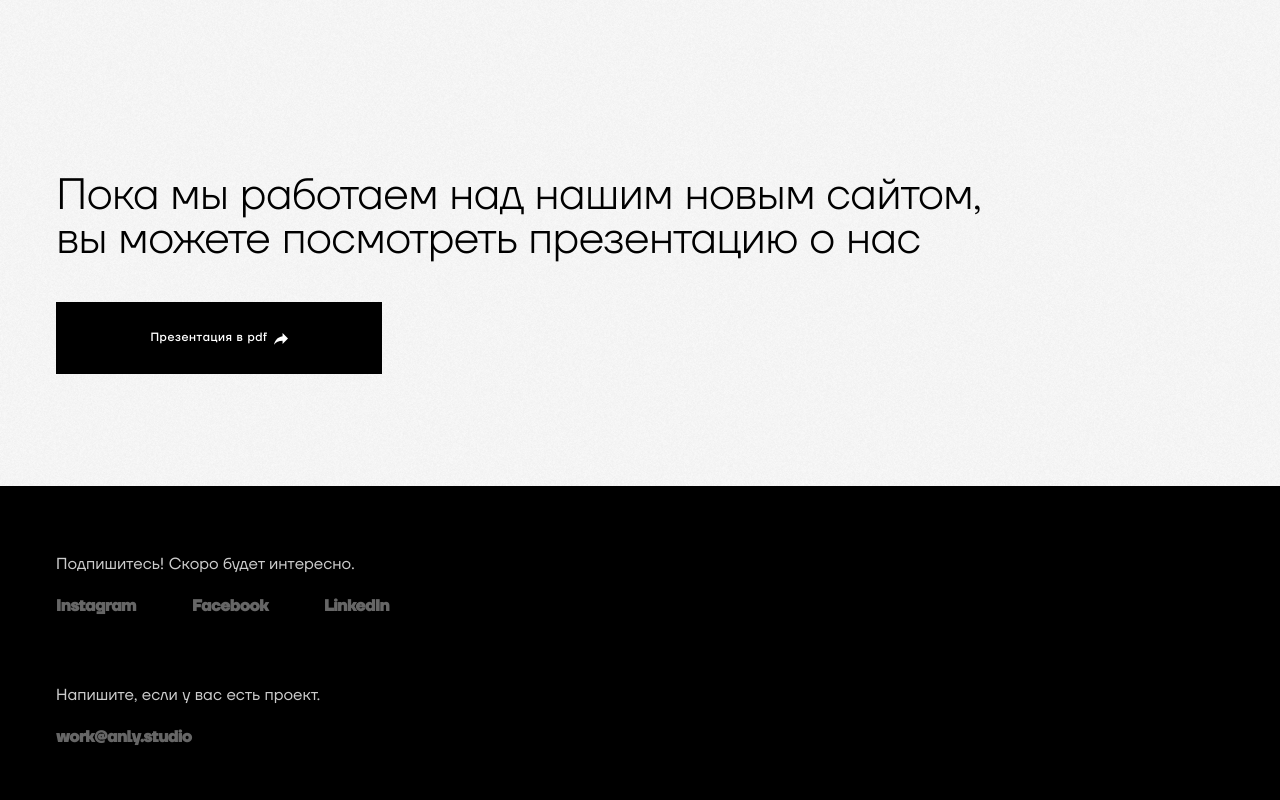
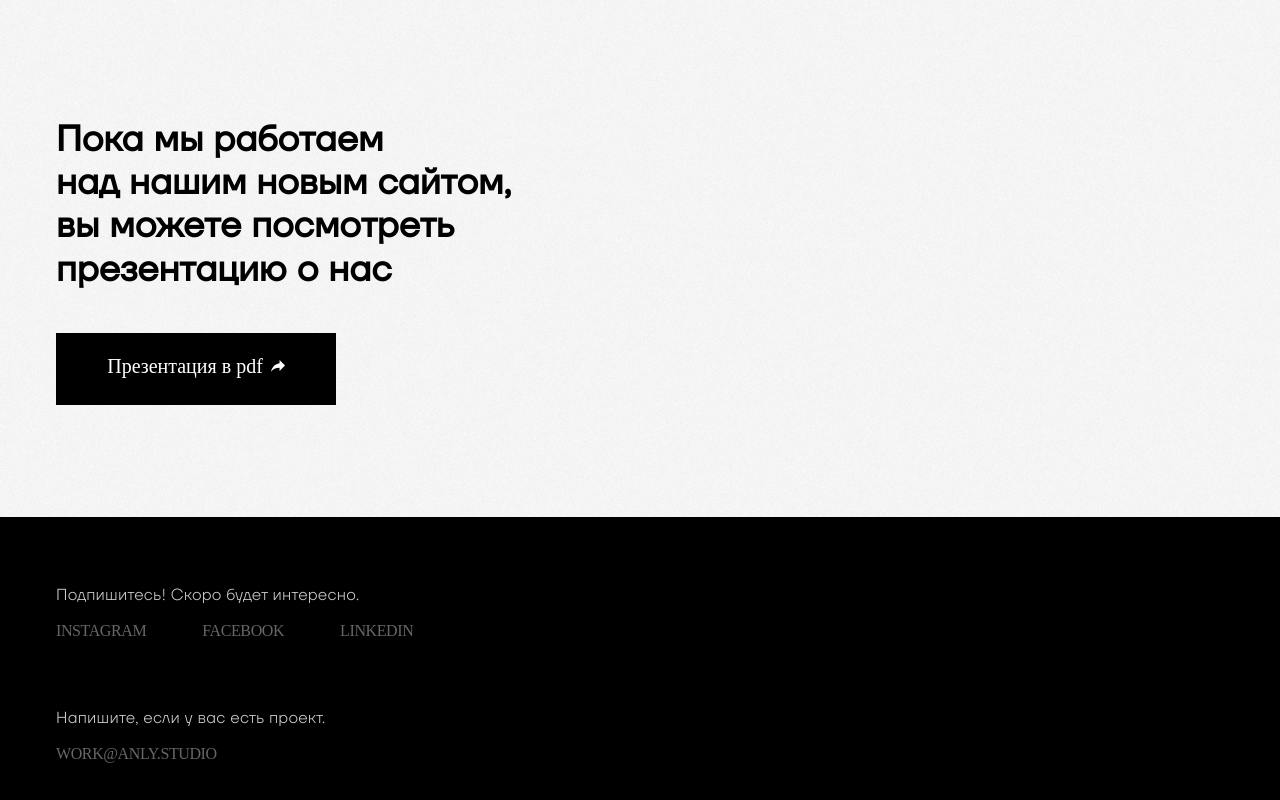
Before and after one commit to VonderVuflya/anly.studio, a plain HTML site: page index.html in a window 1280 px wide. Shown: the part 1360-2160 px from the top of the page. Drawn offline with nearby package versions, Linux system fonts and the light colour scheme.

Commit message:
upd text style & hovers

```diff
--- a/index.html
+++ b/index.html
@@ -117,12 +117,14 @@
       <div class="wrapper">
         <header>
           <img src="./img/anly-logo.svg" alt="logo" />
-          <!-- <p>Создаём сайты и приложения</p> -->
         </header>
         <main>
           <div class="main-block">
-            <h1>Создаём</h1>
-            <h2>сайты и приложения</h2>
+            <h2>
+              Создаём
+              </br>
+              сайты и приложения
+            </h2>
           </div>
           <div class="main-block">
             <!--
@@ -130,9 +132,13 @@
                 <p>А пока можете посмотреть презентацию о нас</p>
               -->
             <h2>
-              Пока мы работаем над нашим новым сайтом,
+              Пока мы работаем
               </br>
-              вы можете посмотреть презентацию о нас
+              над нашим новым сайтом,
+              </br>
+              вы можете посмотреть
+              </br>
+              презентацию о нас
             </h2>
             <a href="./pdf/anly.pdf" target="_blank">
               <p>Презентация в pdf</p>
@@ -148,9 +154,9 @@
           <div class="block">
             <p>Подпишитесь! Скоро будет интересно.</p>
             <div class="social-links">
-              <a href="#" target="_blank">Instagram</a>
+              <a href="https://www.instagram.com/anly.studio/" target="_blank">Instagram</a>
               <a href="#" target="_blank">Facebook</a>
-              <a href="#" target="_blank">LinkedIn</a>
+              <a href="https://www.linkedin.com/company/anlystudio/" target="_blank">LinkedIn</a>
             </div>
           </div>
           <div class="block">
--- a/style.sass
+++ b/style.sass
@@ -58,8 +58,8 @@ body
         background: url(./img/main-bg.jpg)
 
         img
-          width: 80px
-          height: 30px
+          width: 64px
+          height: 24px
           object-fit: contain
 
         p
@@ -102,15 +102,14 @@ body
             line-height: 1
           h2
             margin: 0
-            font-family: TTFirsNeue-Light
-            font-size: 44px
-            font-weight: 300
+            font-family: TTFirsNeue-Regular
+            font-size: 36px
             font-style: normal
             font-stretch: normal
             line-height: normal
-            letter-spacing: -1px
+            // letter-spacing: -1px
             color: #000000
-            line-height: 1
+            line-height: 1.2
 
             &:last-child
               width: 555px
@@ -167,24 +166,32 @@ body
           @media screen and (max-width: 768px)
             width: 346px
           @media screen and (min-width: 768px)
-            width: 326px
+            width: 280px
           height: 72px
           background-color: #000000
           text-decoration: none
 
+          &:hover
+            box-shadow: 0 8px 16px 0 rgba(0, 0, 0, 0.16)
+            transition: all 0.2s ease-in-out
+            transform: translate(0px,-4px)
+            &:not(:hover)
+              transition: all 0.2s ease-out
+
+
           p
-            font-family: TTFirsNeue-Medium
-            font-size: 12px
-            font-weight: 500
+            font-family: TTFirsNeue-ExtraLight
+            font-size: 20px
             font-style: normal
             font-stretch: normal
             line-height: normal
-            letter-spacing: 0.6px
+            // letter-spacing: 0.6px
             color: #ffffff
+            margin-top: 16px
 
           img
-            margin-left: 6px
-            margin-top: 2px
+            margin-left: 8px
+            margin-top: -6px
 
     footer
       display: flex
@@ -199,37 +206,37 @@ body
       .block
         p
           opacity: 0.8
-          font-family: TTFirsNeue-Regular
+          font-family: TTFirsNeue-Light
           @media screen and (max-width: 768px)
             font-size: 18px
           @media screen and (min-width: 1300px)
-            font-size: 20px
+            font-size: 18px
           font-weight: normal
           font-style: normal
           font-stretch: normal
           line-height: normal
-          letter-spacing: normal
+          letter-spacing: 0.2px
           color: #ffffff
 
         a
           margin-right: 56px
-          margin-top: 20px
+          margin-top: 16px
           margin-bottom: 68px
           text-decoration: none
           display: block
 
-          opacity: 0.4
-          font-family: TTFirsNeue-Bold
+          color: #666666
+          opacity: 1
+          font-family: TTFirsNeue-Black
           @media screen and (max-width: 768px)
             font-size: 32px
           @media screen and (min-width: 1300px)
-            font-size: 40px
-          font-weight: bold
+            font-size: 32px
           font-style: normal
           font-stretch: normal
           line-height: normal
           letter-spacing: -0.4px
-          color: #ffffff
+          text-transform: uppercase
 
           -webkit-transition: margin-top 0.3s ease-out, margin-bottom 0.3s ease-out, opacity 0.3s ease-in-out
           -moz-transition: margin-top 0.3s ease-out, margin-bottom 0.3s ease-out, opacity 0.3s ease-in-out
@@ -237,9 +244,13 @@ body
           transition: margin-top 0.3s ease-out, margin-bottom 0.3s ease-out, opacity 0.3s ease-in-out
 
           &:hover
+            color: #ffffff
             opacity: 1
-            margin-top: 18px
-            margin-bottom: 70px
+            transform: translate(0px,-4px)
+            transition: all 0.2s ease-in-out
+            // margin-bottom: 70px
+            &:not(:hover)
+              transition: all 0.2s ease-out
 
 
           &:last-child
@@ -257,8 +268,8 @@ body
             flex-direction: column
 
           a
-            color: #ffffff
-            opacity: 0.4
+            color: #666666
+            opacity: 1
             &:hover
               opacity: 1
               &:first-child
```
Also changed, not shown: style.css, 1 other file.
